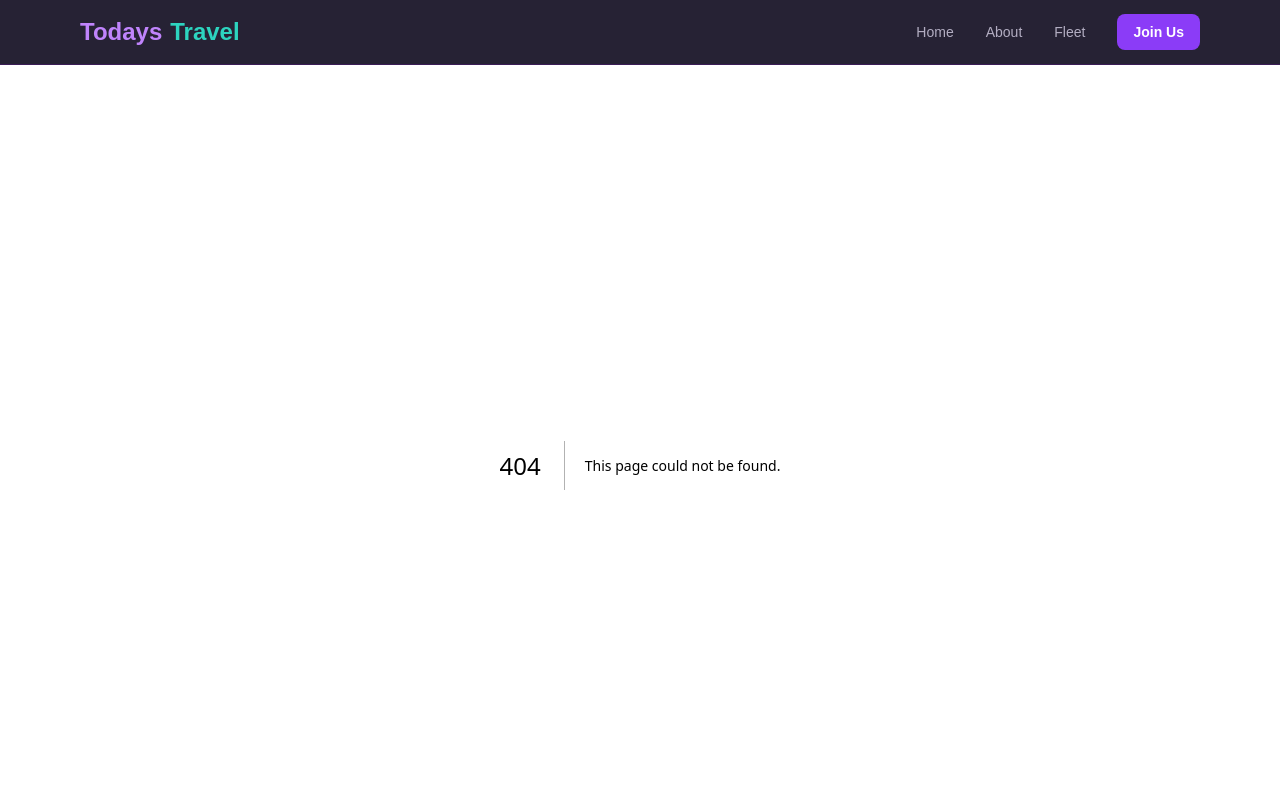
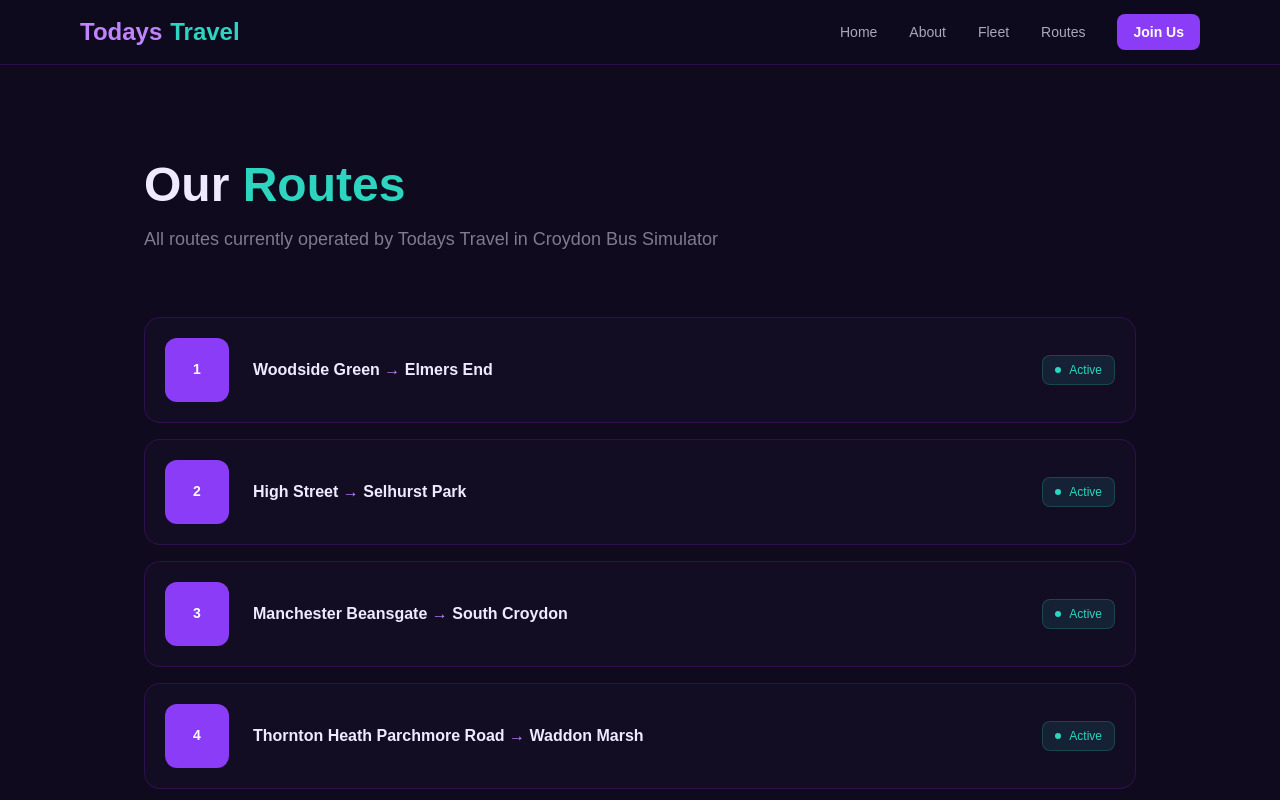
Before and after one commit to XPMaster4865/todays-travel, a Next.js app: page /routes in a window 1280 px wide. Before the commit this address had no page. Shown: the top 800 px of the page. Built offline with nearby package versions, Linux system fonts and the light colour scheme.

Commit message:
Add routes page with all 26 routes

```diff
--- /dev/null
+++ b/app/routes/page.tsx
@@ -0,0 +1,71 @@
+const routes = [
+  { number: "1", from: "Woodside Green", to: "Elmers End" },
+  { number: "2", from: "High Street", to: "Selhurst Park" },
+  { number: "3", from: "Manchester Beansgate", to: "South Croydon" },
+  { number: "4", from: "Thornton Heath Parchmore Road", to: "Waddon Marsh" },
+  { number: "5", from: "Woodside Green", to: "Thornton Heath Pond" },
+  { number: "6", from: "Waddon Marsh", to: "West Croydon" },
+  { number: "7", from: "Beddington", to: "Elmers End Superstore" },
+  { number: "8", from: "Elmers End Superstore", to: "Woodside Green" },
+  { number: "13", from: "Beddington Superstore", to: "Mitcham Common" },
+  { number: "GR", from: "Manchester Beansgate", to: "South Coombe Road" },
+  { number: "GR2", from: "West Croydon", to: "West Hogarth Crescent" },
+  { number: "GR3", from: "Manchester Beansgate", to: "West Croydon" },
+  { number: "GR4", from: "Mitcham Common", to: "Beddington Superstore" },
+  { number: "GR5", from: "Selhurst Park", to: "Parchmore Road" },
+  { number: "T1", from: "Croydon Hospital", to: "West Croydon" },
+  { number: "T2", from: "Croydon Hospital", to: "West Croydon Bus Station" },
+  { number: "T3", from: "Croydon Hospital", to: "East Croydon" },
+  { number: "T4", from: "Croydon Hospital", to: "Mitcham Common" },
+  { number: "T5", from: "Croydon Hospital", to: "Thornton Heath Parchmore Road" },
+  { number: "T6", from: "Croydon Hospital", to: "Thornton Heath Parchmore Road" },
+  { number: "T7", from: "Croydon Hospital", to: "Lombard Roundabout" },
+  { number: "W17", from: "Lombard Roundabout", to: "Selhurst Park" },
+  { number: "BS1", from: "Beddington Superstore", to: "Thornton Heath Pond" },
+  { number: "P&R", from: "Selhurst Park", to: "Woodside Green" },
+  { number: "TC1", from: "Town Centre", to: "South End" },
+  { number: "🚌", from: "West Croydon", to: "South End" },
+];
+
+export default function Routes() {
+  return (
+    <div className="max-w-5xl mx-auto px-4 py-24">
+      <h1 className="text-4xl md:text-5xl font-extrabold mb-4">
+        Our <span className="text-[#2dd4bf]">Routes</span>
+      </h1>
+      <p className="text-[#f0eaff]/50 text-lg mb-16">
+        All routes currently operated by Todays Travel in Croydon Bus Simulator
+      </p>
+
+      <div className="flex flex-col gap-4">
+        {routes.map((r) => (
+          <div
+            key={r.number}
+            className="flex items-center gap-6 rounded-2xl border border-purple-900/40 bg-[#130d24] p-5 hover:border-[#8b3cf7]/60 transition-colors"
+          >
+            <div className="shrink-0 w-16 h-16 rounded-xl bg-[#8b3cf7] flex items-center justify-center">
+              <span className="text-sm font-extrabold text-white text-center leading-tight px-1">{r.number}</span>
+            </div>
+
+            <div className="flex-1 min-w-0">
+              <p className="font-bold text-[#f0eaff]">
+                {r.from}{" "}
+                <span className="text-[#c084fc]">→</span>{" "}
+                {r.to}
+              </p>
+            </div>
+
+            <div className="shrink-0 hidden sm:flex items-center gap-2 text-xs text-[#2dd4bf] bg-[#2dd4bf]/10 border border-[#2dd4bf]/20 rounded-lg px-3 py-1.5">
+              <span className="w-1.5 h-1.5 rounded-full bg-[#2dd4bf]" />
+              Active
+            </div>
+          </div>
+        ))}
+      </div>
+
+      <p className="text-center text-[#f0eaff]/30 text-sm mt-12">
+        Route information is based on in-game services. Subject to change.
+      </p>
+    </div>
+  );
+}
--- a/components/Navbar.tsx
+++ b/components/Navbar.tsx
@@ -6,6 +6,7 @@ const links = [
   { href: "/", label: "Home" },
   { href: "/about", label: "About" },
   { href: "/fleet", label: "Fleet" },
+  { href: "/routes", label: "Routes" },
 ];
 
 export default function Navbar() {
```
